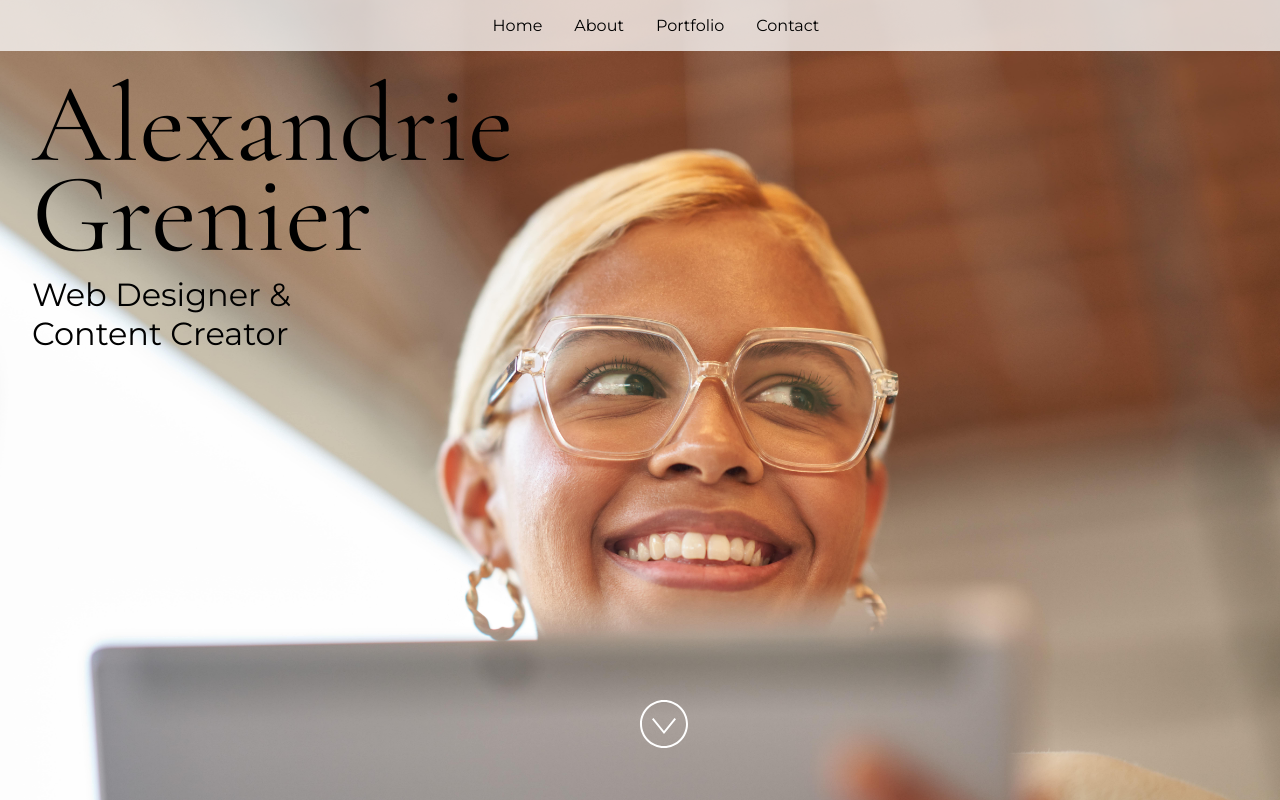
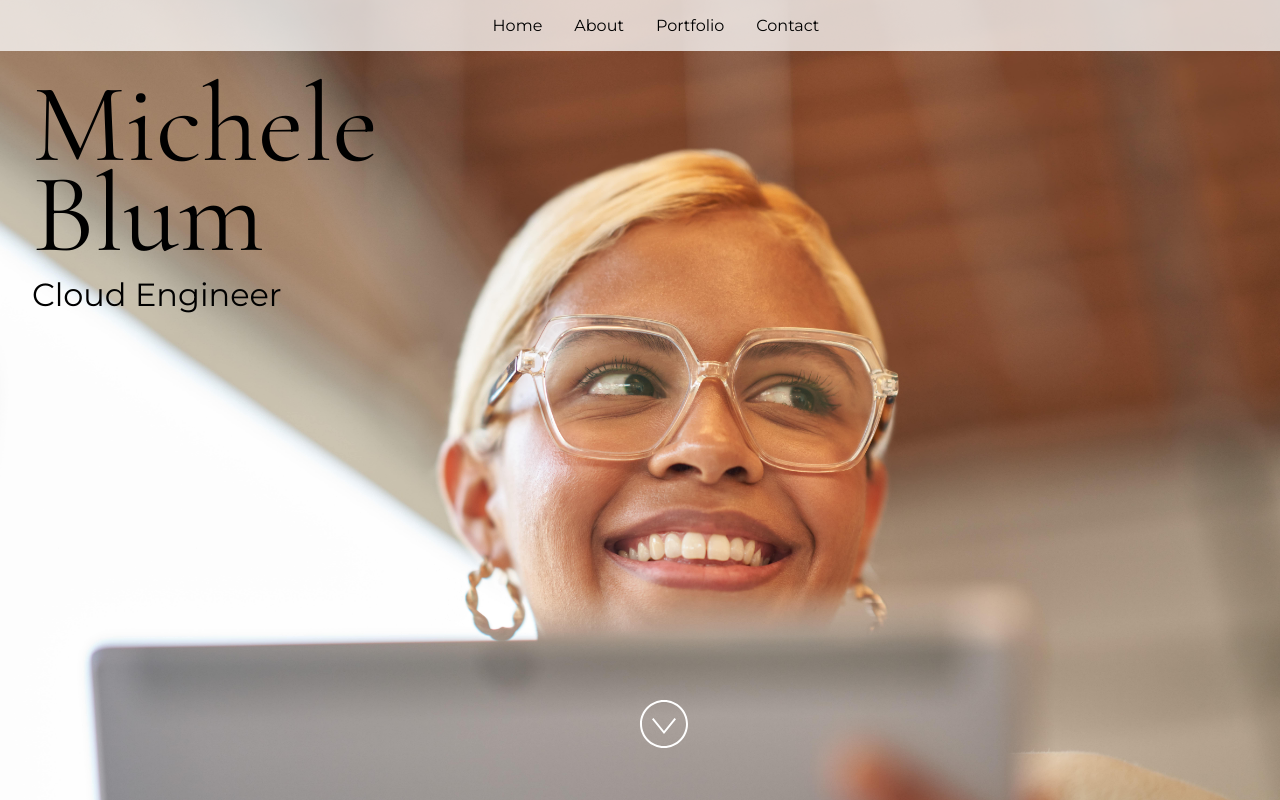
Before and after one commit to Quattro99/portfolio-mlsa-blmi, a React (Vite) app: page / in a window 1280 px wide. Built offline with nearby package versions, Linux system fonts and the light colour scheme.

Commit message:
Update social infos

```diff
--- a/src/App.jsx
+++ b/src/App.jsx
@@ -24,15 +24,15 @@ import "./styles.css";
  * If you don't have one of the social sites listed, leave it as an empty string.
  */
 const siteProps = {
-  name: "Alexandrie Grenier",
-  title: "Web Designer & Content Creator",
-  email: "alex@example.com",
-  gitHub: "microsoft",
-  instagram: "microsoft",
-  linkedIn: "satyanadella",
+  name: "Michele Blum",
+  title: "Cloud Engineer",
+  email: "michele.blum@duo-infernale.ch",
+  gitHub: "https://github.com/Quattro99",
+  instagram: "",
+  linkedIn: "https://www.linkedin.com/in/micheleblum/",
   medium: "",
-  twitter: "microsoft",
-  youTube: "Code",
+  twitter: "",
+  youTube: "",
 };
 
 const primaryColor = "#4E567E";
```
